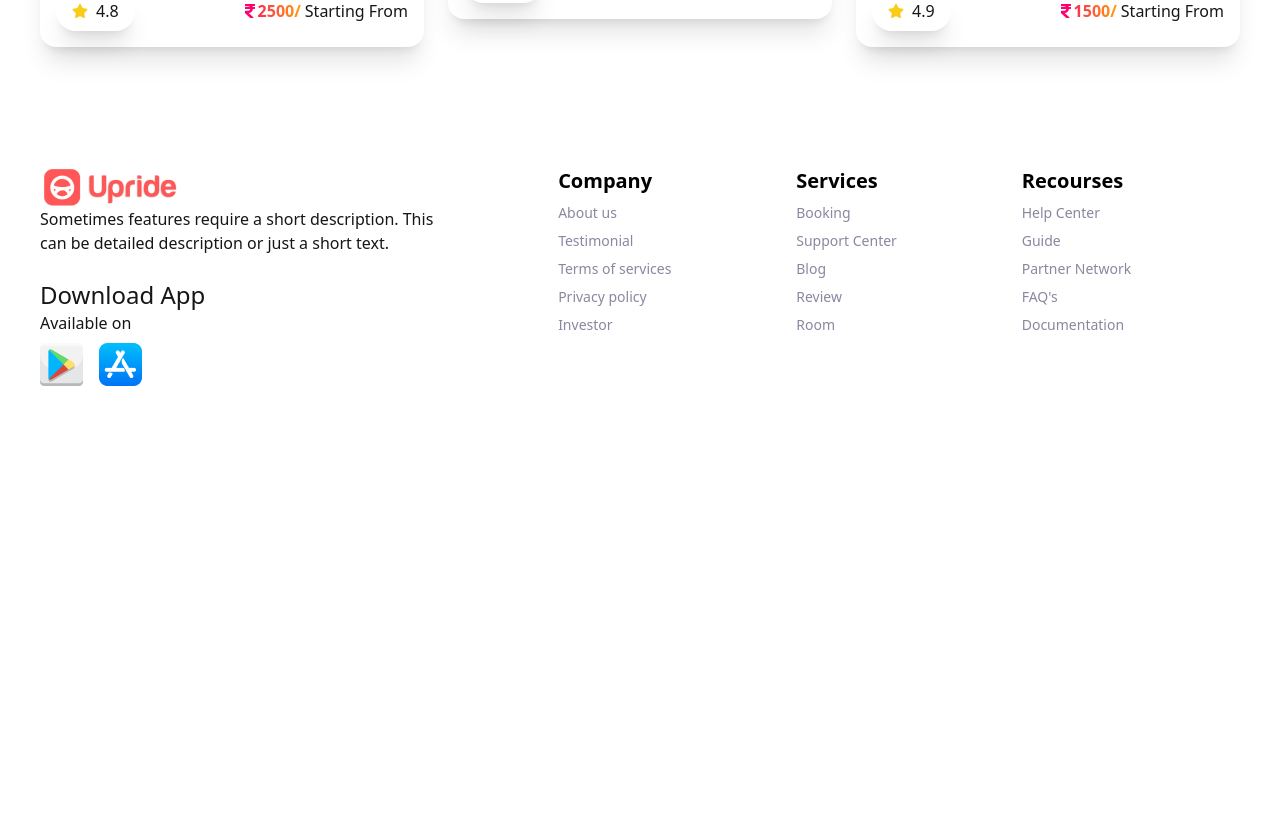
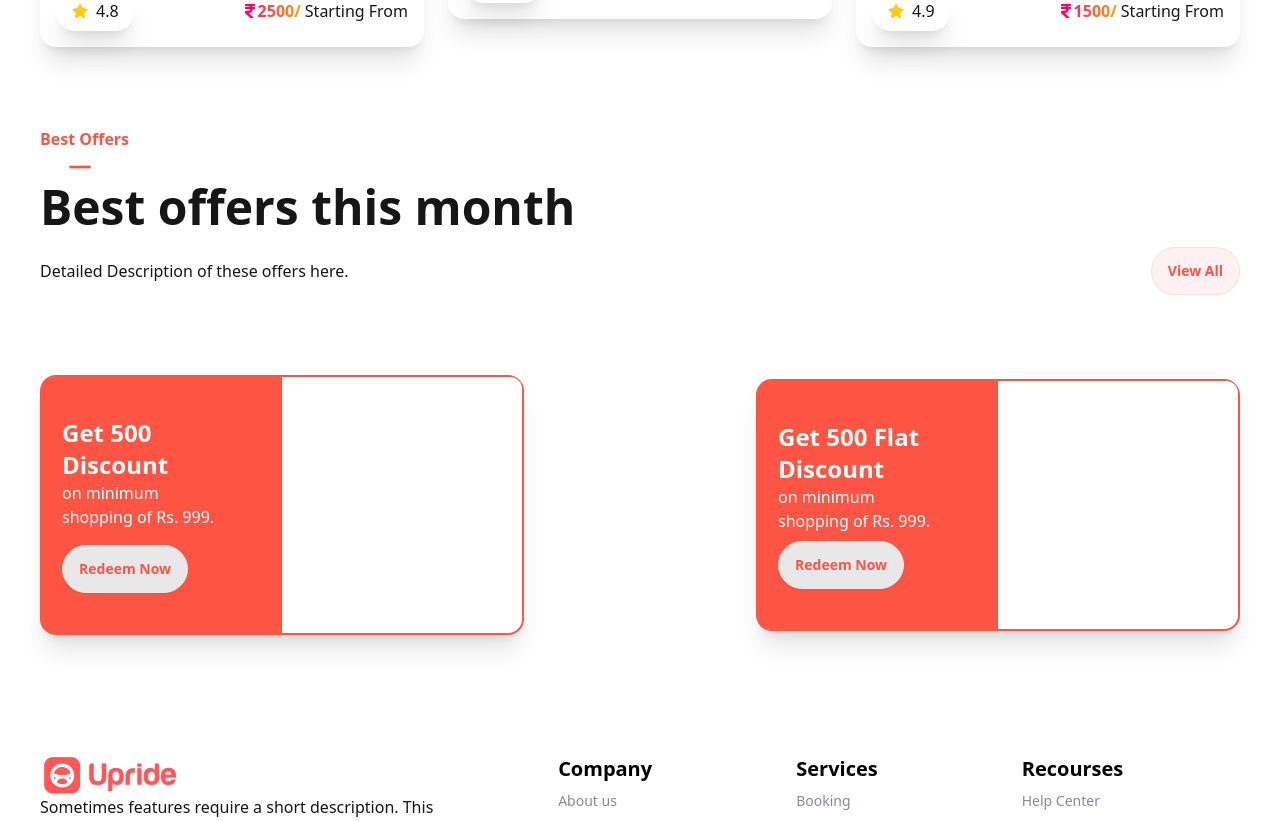
Before and after one commit to AbuBokorprog/upride, a React (Vite) app: page / in a window 1280 px wide. Shown: the part 3160-3981 px from the top of the page. Before the commit the page ends 3610 px from the top, so only its background shows below. Built offline with nearby package versions, Linux system fonts and the light colour scheme.

Commit message:
best Offer section add

```diff
--- a/src/Pages/Home/Home.tsx
+++ b/src/Pages/Home/Home.tsx
@@ -2,6 +2,7 @@ import React from "react";
 import Banner from "./Banner/Banner";
 import OurServices from "./OurServices/OurServices";
 import School from "./School/School";
+import Offers from "./Offers/Offers";
 // import Footer from "../../Component/Footer/Footer";
 
 const Home: React.FC = () => {
@@ -10,6 +11,7 @@ const Home: React.FC = () => {
       <Banner />
       <OurServices />
       <School />
+      <Offers />
     </div>
   );
 };
--- /dev/null
+++ b/src/Pages/Home/Offers/Offers.tsx
@@ -0,0 +1,54 @@
+import React from "react";
+import { MdOutlineHorizontalRule } from "react-icons/md";
+
+const Offers = () => {
+  return (
+    <div className="my-10 lg:my-20 mx-2 md:mx-10">
+      <div className="my-10 lg:my-20">
+        <div className="mx-auto text-primary ">
+          <p className="font-semibold">Best Offers</p>
+          <MdOutlineHorizontalRule className="text-center w-20 h-8" />
+        </div>
+        <h2>Best offers this month</h2>
+        <div className="mt-4 flex gap-4 items-center md:justify-between">
+          <p>Detailed Description of these offers here.</p>
+          <div className="mt-2 md:mt-0">
+            <button className="btn rounded-3xl text-primary bg-[#FFF1F1]">
+              View All
+            </button>
+          </div>
+        </div>
+      </div>
+      <div className="lg:flex justify-between mx-auto items-center">
+        <div className="card card-side bg-base-100 shadow-xl mt-4 lg:mt-0 border-2 border-primary">
+          <div className="bg-primary text-white rounded-s-xl w-60 py-10 px-5">
+            <h4>
+              Get 500 <br /> Discount
+            </h4>
+            <p>
+              on minimum <br /> shopping of Rs. 999.
+            </p>
+            <button className="btn rounded-full text-primary mt-4">
+              Redeem Now
+            </button>
+          </div>
+          <div className="card-body bg-base-100 rounded-e-xl w-60 h-40 lg:h-56"></div>
+        </div>
+        <div className="card card-side bg-base-100 shadow-xl mt-4 lg:mt-0 border-2 border-primary">
+          <div className="bg-primary text-white rounded-s-xl w-60 py-10 px-5">
+            <h4>Get 500 Flat Discount</h4>
+            <p>
+              on minimum <br /> shopping of Rs. 999.
+            </p>
+            <button className="btn rounded-full text-primary mt-2">
+              Redeem Now
+            </button>
+          </div>
+          <div className="card-body bg-base-100 rounded-e-xl w-60 h-40 lg:h-56"></div>
+        </div>
+      </div>
+    </div>
+  );
+};
+
+export default Offers;
--- a/src/Pages/Home/School/School.tsx
+++ b/src/Pages/Home/School/School.tsx
@@ -32,11 +32,11 @@ const School: React.FC = () => {
             Bengaluru
           </p>
           <div className="flex gap-4 mt-2 md:mt-0 justify-between md:justify-start items-center">
-            <button className="btn bg-primary rounded-3xl text-white">
+            <button className="btn bg-primary btn-error rounded-3xl text-white">
               <MdLocationSearching className="md:w-5 md:h-5"></MdLocationSearching>
               Near Me
             </button>
-            <button className="btn">View All</button>
+            <button className="btn rounded-3xl">View All</button>
           </div>
         </div>
       </div>
```
